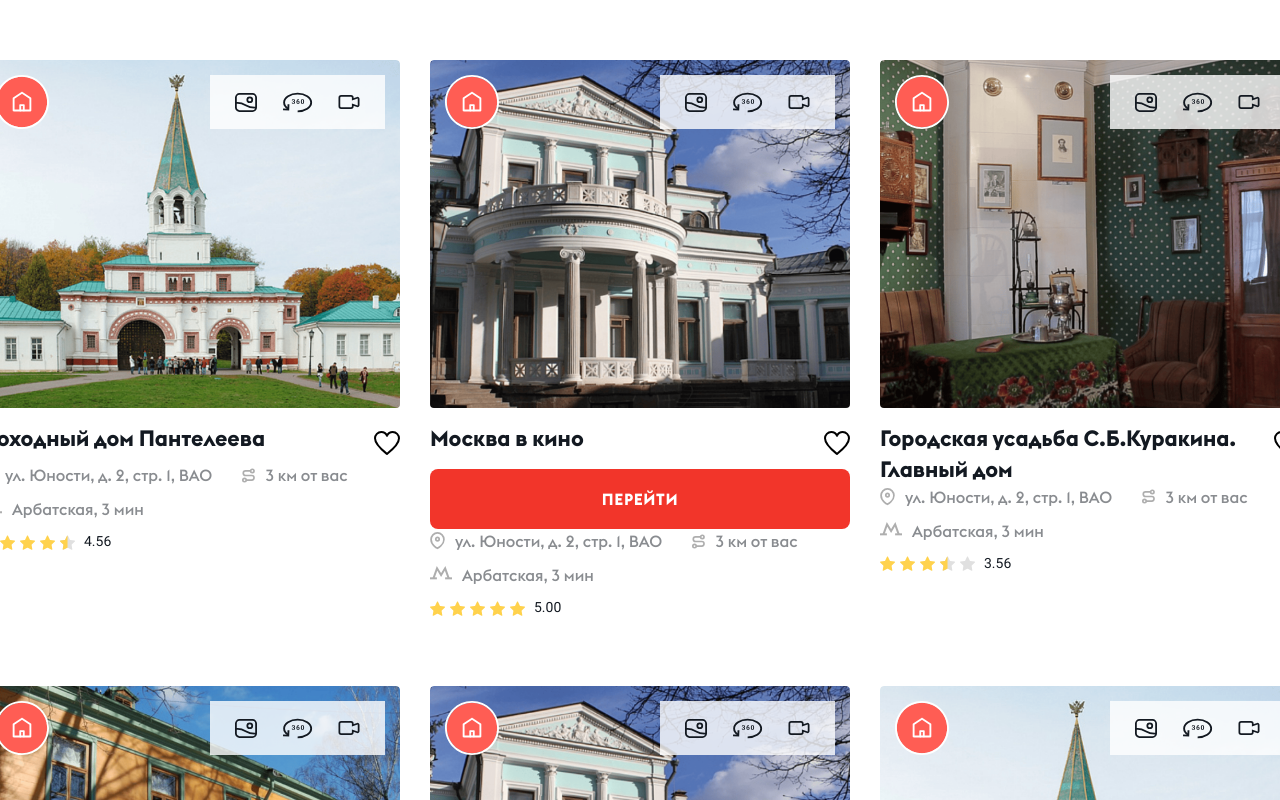
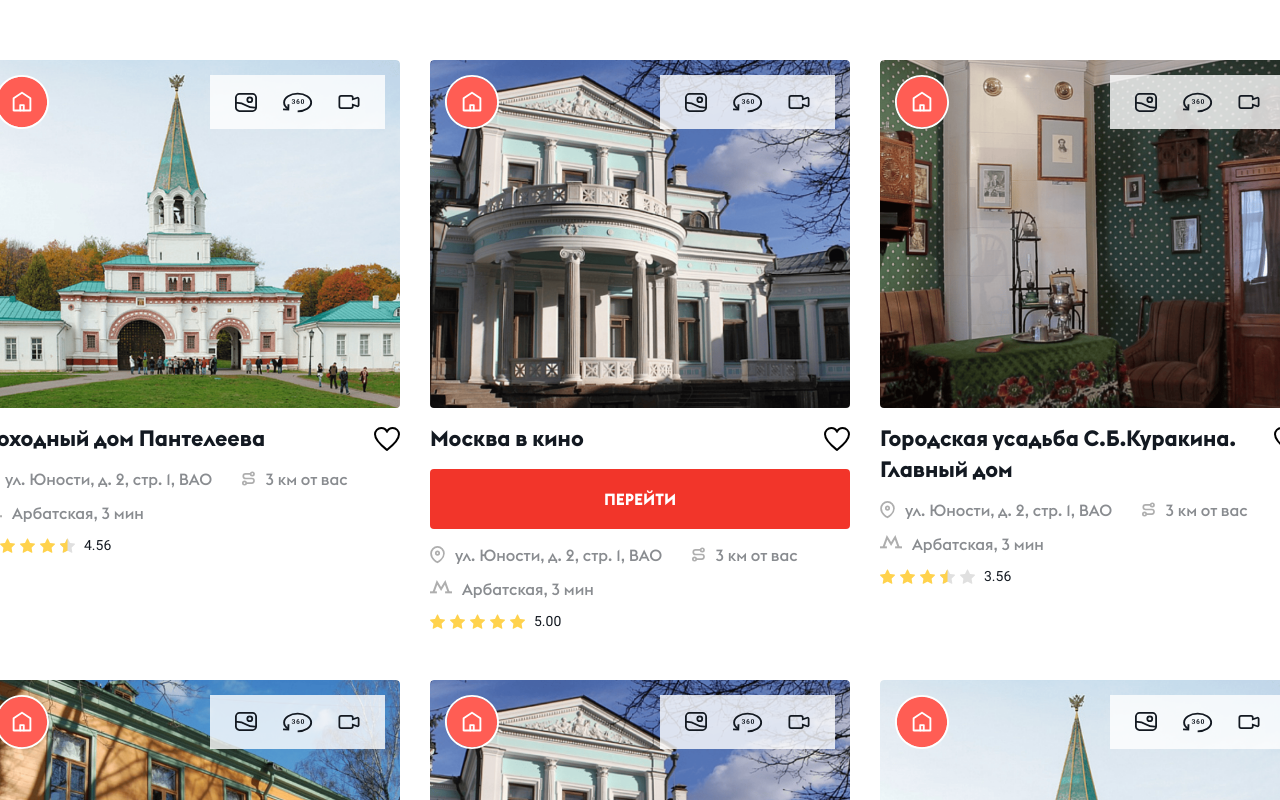
Before and after one commit to 44Klic44/uds-media-test, a React (Vite) app in the folder test-cards/: page / in a window 1280 px wide. Shown: the top 800 px of the page. Built offline with nearby package versions, Linux system fonts and the light colour scheme.

Commit message:
fix-desktop-style

```diff
--- a/test-cards/src/components/Card/UdsCard.module.scss
+++ b/test-cards/src/components/Card/UdsCard.module.scss
@@ -151,6 +151,7 @@
   display: flex;
   align-items: flex-start;
   justify-content: space-between;
+  margin-bottom: 9px;
 }
 
 .title {
@@ -176,6 +177,7 @@
   opacity: 1;
   display: flex;
   align-items: center;
+  margin-bottom: 10px;
 
 }
 
@@ -186,7 +188,7 @@
 
 .infoLine {
   display: flex;
-  margin-top: 0px;
+  margin-top: 4px;
   align-items: center;
 }
 
@@ -221,7 +223,7 @@
   background-color: #81818100;
   border: 0px;
   cursor: pointer;
-  padding: 8px 0px;
+  padding: 4px 0px 0px 0px;
   border-radius: 50%;
   transition: background-color 0.2s ease;
 
--- a/test-cards/src/components/Sprite/Sprite.jsx
+++ b/test-cards/src/components/Sprite/Sprite.jsx
@@ -71,8 +71,8 @@ const Sprite = () => {
  {/* Иконка заполненного сердца  */}
 <symbol id="uds-icon-heart-filled" viewBox="0 0 26 24" fill="none">
   <path d="M12.9266 22.9405C12.9559 22.9703 12.9853 22.9703 12.9853 23C17.0392 19.7595 25 13.6946 25 7.36216C25 3.85405 22.1799 1 18.7136 1C16.246 1 14.1016 2.45676 13.0734 4.56757C13.0441 4.62703 12.9853 4.77568 12.9853 4.77568C12.9853 4.77568 12.9266 4.65676 12.9266 4.62703C11.9278 2.48649 9.78335 1 7.28641 1C3.82007 1 1 3.85405 1 7.36216C1 13.7541 8.93146 19.7297 12.9266 22.9405Z"
-        fill="#FF0000"
-        stroke="#FF0000"
+        fill="#FF4338"
+        stroke="#FF4338"
         stroke-width="2"
         stroke-linejoin="round"/>
 </symbol>
--- a/test-cards/src/components/UdsButton/UdsButton.module.scss
+++ b/test-cards/src/components/UdsButton/UdsButton.module.scss
@@ -10,12 +10,14 @@
   color: #fff;
   font-family: $font-euclid-medium;
   font-weight: $weight-bold;
-  border-radius: 8px;
+  border-radius: 4px;
   text-transform: uppercase;
-  letter-spacing: 0.6px;
+
   text-decoration: none;
   border: none;
-  cursor: pointer;
+      letter-spacing: 0px;
+    cursor: pointer;
+    font-size: 14px;
   // transition: transform 0.18s ease, filter 0.18s ease;
   font-size: 16px;
 transition: all 0.3s ease;
--- a/test-cards/src/styles/global.scss
+++ b/test-cards/src/styles/global.scss
@@ -25,7 +25,7 @@ body {
   display: grid;
   grid-template-columns: repeat(3, 420px);
   justify-content: center;
-  gap: 50px 30px;
+  gap: 30px 30px;
  padding: 60px 0px 220px 0px;
 
 
```
